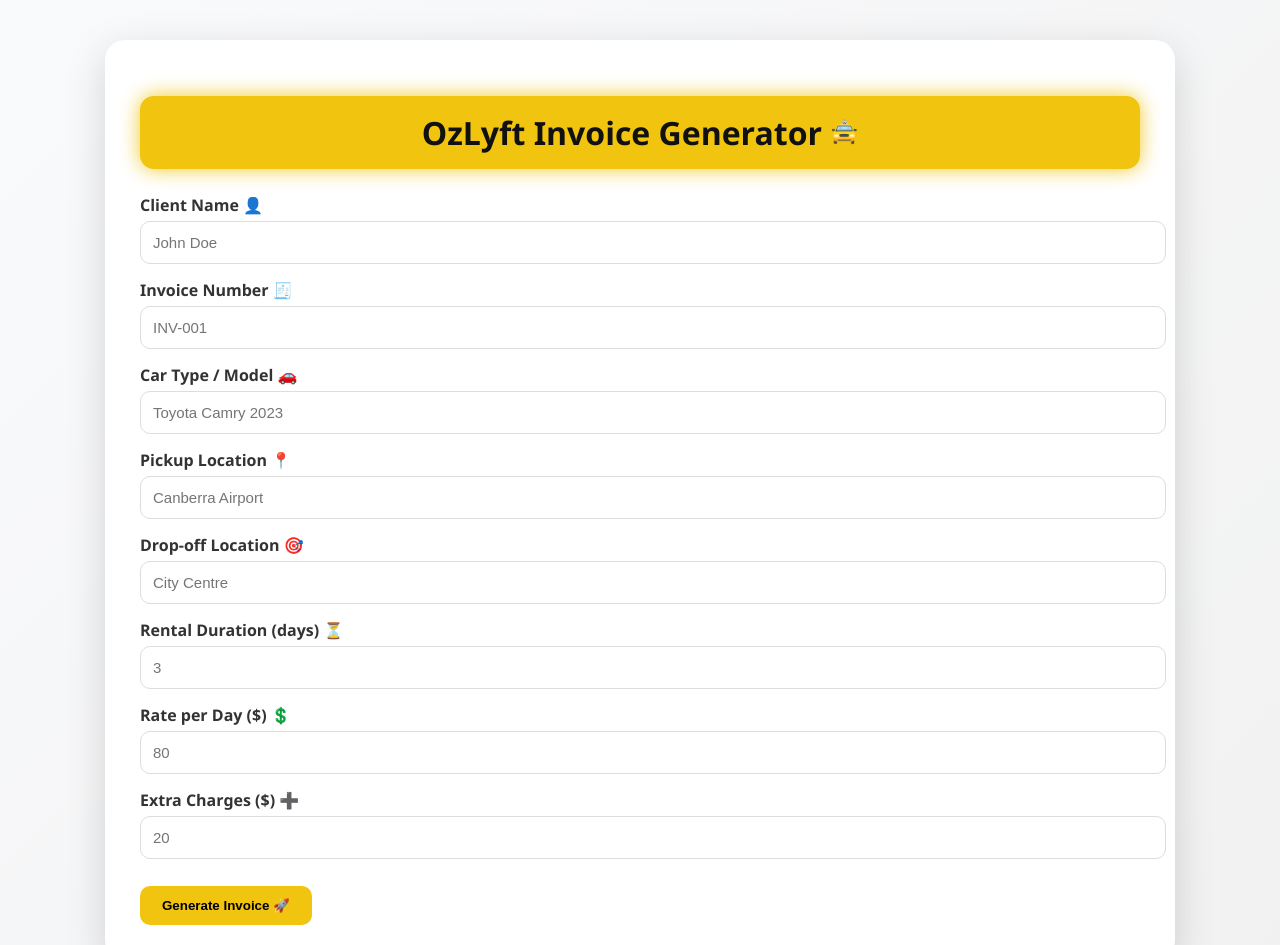
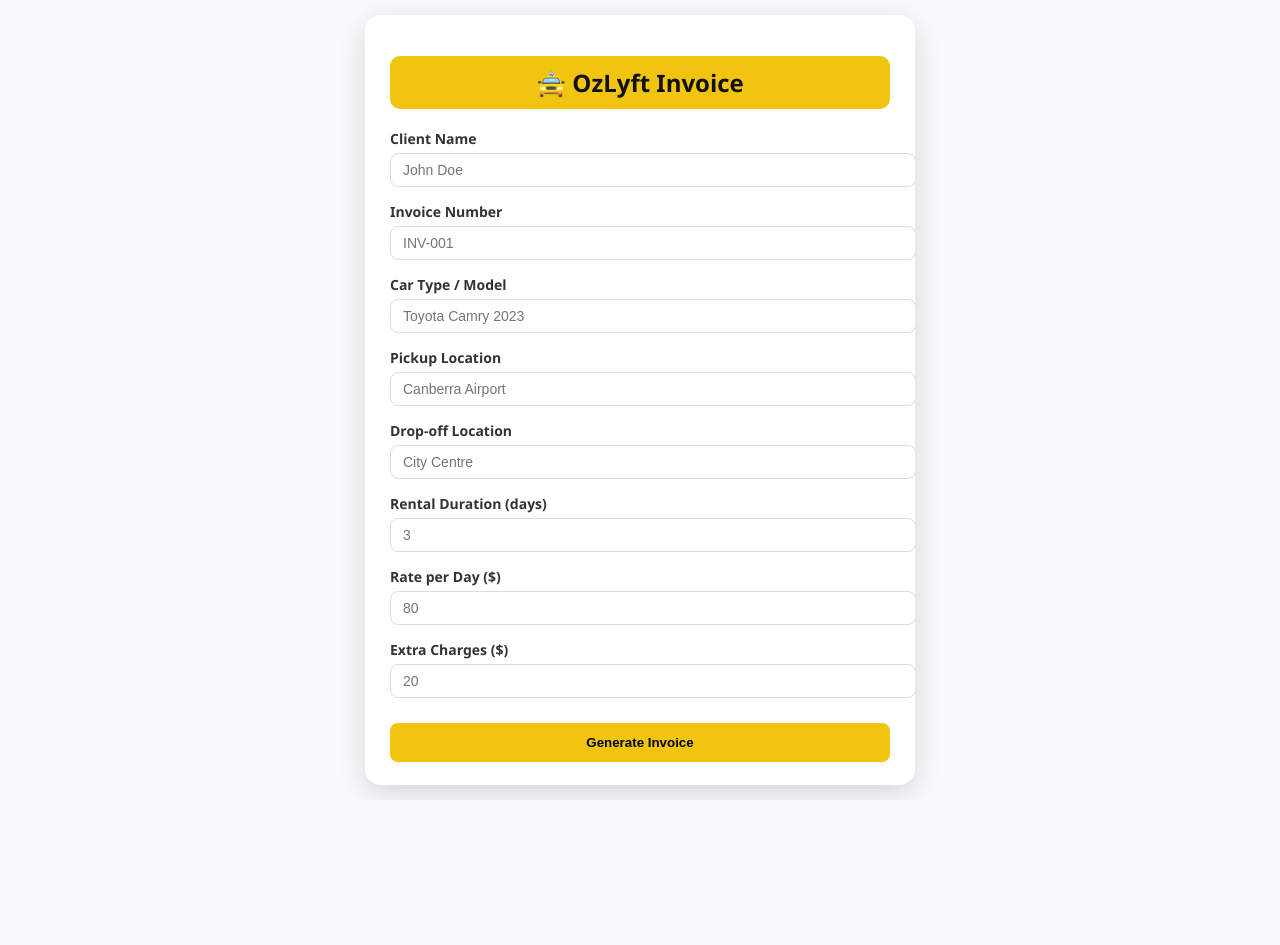
Before and after one commit to Azharelahi/statics-Deploy, a plain HTML site: page index.html in a window 1280 px wide. Shown: the top 945 px of the page. After the commit the page ends 800 px from the top, so only its background shows below. Drawn offline with Linux system fonts and the light colour scheme.

Commit message:
Card like structure

```diff
--- a/index.html
+++ b/index.html
@@ -7,119 +7,95 @@
   <style>
     body {
       font-family: 'Segoe UI', Tahoma, sans-serif;
-      background: linear-gradient(135deg, #f9fafc, #f1f1f1);
+      background: #f9fafc;
       margin: 0;
-      padding: 40px;
+      height: 100vh;
       display: flex;
       justify-content: center;
-      align-items: flex-start;
+      align-items: center;
     }
 
-    .container {
+    .card {
       background: #fff;
-      border-radius: 20px;
-      box-shadow: 0 12px 40px rgba(0,0,0,0.15);
-      padding: 35px;
-      width: 1000px;
-      max-width: 100%;
-      animation: fadeIn 0.8s ease-in-out;
+      border-radius: 16px;
+      box-shadow: 0 8px 30px rgba(0,0,0,0.15);
+      width: 95%;
+      max-width: 500px;
+      max-height: 90vh;
+      padding: 25px;
+      display: flex;
+      flex-direction: column;
+      overflow-y: auto;
+      animation: fadeIn 0.5s ease-in-out;
     }
 
     @keyframes fadeIn {
-      from {opacity: 0; transform: translateY(20px);}
+      from {opacity: 0; transform: translateY(10px);}
       to {opacity: 1; transform: translateY(0);}
     }
 
     h1 {
       text-align: center;
-      margin-bottom: 25px;
+      margin-bottom: 20px;
       color: #111;
-      font-size: 32px;
+      font-size: 24px;
       background: #f1c40f;
-      padding: 15px;
-      border-radius: 14px;
-      box-shadow: 0 5px 20px rgba(0,0,0,0.2);
-      animation: pulse 2s infinite;
+      padding: 10px;
+      border-radius: 10px;
     }
 
-    @keyframes pulse {
-      0% {box-shadow: 0 0 0px rgba(241,196,15,0.7);}
-      50% {box-shadow: 0 0 20px rgba(241,196,15,0.9);}
-      100% {box-shadow: 0 0 0px rgba(241,196,15,0.7);}
+    .form-group {
+      margin-bottom: 15px;
     }
 
-    .emoji {
-      display: inline-block;
-      font-size: 1.4rem;
-      animation: bounce 2s infinite;
+    label {
+      font-size: 14px;
+      font-weight: 600;
+      margin-bottom: 5px;
+      display: block;
+      color: #333;
     }
 
-    @keyframes bounce {
-      0%, 100% {transform: translateY(0);}
-      50% {transform: translateY(-6px);}
+    input {
+      width: 100%;
+      padding: 8px 12px;
+      border: 1px solid #ddd;
+      border-radius: 8px;
+      font-size: 14px;
     }
 
-    /* Buttons */
     .btn {
-      display: inline-block;
-      padding: 12px 22px;
-      border-radius: 10px;
+      width: 100%;
+      padding: 12px;
+      border-radius: 8px;
       background: #f1c40f;
       color: #000;
       font-weight: bold;
       border: none;
-      transition: all 0.3s ease;
+      transition: 0.3s ease;
       cursor: pointer;
-      margin-top: 12px;
+      margin-top: 10px;
     }
 
     .btn:hover {
       background: #000;
       color: #fff;
-      transform: scale(1.05);
     }
 
-    .form-group {
-      margin-bottom: 15px;
-      animation: slideIn 0.6s ease;
+    /* Invoice Preview */
+    .invoice {
+      margin-top: 20px;
+      padding: 20px;
+      border: 2px solid #eee;
+      border-radius: 12px;
+      background: #fff;
+      display: none;
+      animation: slideUp 0.4s ease;
     }
 
-    @keyframes slideIn {
-      from {opacity: 0; transform: translateX(-20px);}
-      to {opacity: 1; transform: translateX(0);}
-    }
-
-    label {
-      display: block;
-      font-weight: bold;
-      margin-bottom: 5px;
-      color: #333;
-    }
-
-    input {
-      width: 100%;
-      padding: 12px;
-      border: 1px solid #ddd;
-      border-radius: 10px;
-      font-size: 15px;
-      transition: all 0.3s;
-    }
-
-    input:focus {
-      border-color: #f1c40f;
-      box-shadow: 0 0 8px rgba(241,196,15,0.6);
-      outline: none;
-    }
-
-    /* Invoice Styles */
-    .invoice {
-      margin-top: 40px;
-      padding: 35px;
-      border-radius: 16px;
-      background: #fff;
-      display: none;
-      box-shadow: 0 10px 30px rgba(0,0,0,0.1);
-      animation: fadeIn 0.8s ease-in-out;
+    @keyframes slideUp {
+      from {opacity: 0; transform: translateY(20px);}
+      to {opacity: 1; transform: translateY(0);}
     }
 
     .invoice-header {
@@ -127,39 +103,30 @@
       justify-content: space-between;
       align-items: center;
       border-bottom: 3px solid #f1c40f;
-      padding-bottom: 15px;
-      margin-bottom: 20px;
+      padding-bottom: 10px;
+      margin-bottom: 15px;
     }
 
     .invoice-header img {
-      height: 110px;
-    }
-
-    @keyframes rotate {
-      0% {transform: rotate(0);}
-      100% {transform: rotate(360deg);}
+      height: 40px;
     }
 
     .invoice-info {
-      margin-top: 10px;
-      font-size: 15px;
-      color: #444;
-      line-height: 1.6;
+      font-size: 13px;
+      color: #555;
+      margin-bottom: 10px;
     }
 
     .invoice-table {
       width: 100%;
       border-collapse: collapse;
-      margin-top: 25px;
-      overflow: hidden;
-      border-radius: 12px;
+      font-size: 13px;
     }
 
     .invoice-table th, .invoice-table td {
       border: 1px solid #ddd;
-      padding: 14px;
+      padding: 8px;
       text-align: left;
-      font-size: 15px;
     }
 
     .invoice-table th {
@@ -169,71 +136,68 @@
 
     .total {
       text-align: right;
-      margin-top: 20px;
-      font-size: 20px;
+      margin-top: 10px;
+      font-size: 16px;
       font-weight: bold;
-      color: #111;
     }
 
     .footer {
-      margin-top: 40px;
+      margin-top: 15px;
       text-align: center;
-      font-size: 14px;
-      color: #555;
+      font-size: 12px;
+      color: #777;
       border-top: 1px solid #eee;
-      padding-top: 15px;
+      padding-top: 10px;
     }
   </style>
 </head>
 <body>
-  <div class="container">
-    <h1>OzLyft Invoice Generator <span class="emoji">🚖</span></h1>
+  <div class="card">
+    <h1>🚖 OzLyft Invoice</h1>
 
-    <!-- Invoice Form -->
     <div id="invoice-form">
       <div class="form-group">
-        <label>Client Name 👤</label>
+        <label>Client Name</label>
         <input type="text" id="clientName" placeholder="John Doe">
       </div>
       <div class="form-group">
-        <label>Invoice Number 🧾</label>
+        <label>Invoice Number</label>
         <input type="text" id="invoiceNo" placeholder="INV-001">
       </div>
       <div class="form-group">
-        <label>Car Type / Model 🚗</label>
+        <label>Car Type / Model</label>
         <input type="text" id="carType" placeholder="Toyota Camry 2023">
       </div>
       <div class="form-group">
-        <label>Pickup Location 📍</label>
+        <label>Pickup Location</label>
         <input type="text" id="pickup" placeholder="Canberra Airport">
       </div>
       <div class="form-group">
-        <label>Drop-off Location 🎯</label>
+        <label>Drop-off Location</label>
         <input type="text" id="dropoff" placeholder="City Centre">
       </div>
       <div class="form-group">
-        <label>Rental Duration (days) ⏳</label>
+        <label>Rental Duration (days)</label>
         <input type="number" id="days" placeholder="3">
       </div>
       <div class="form-group">
-        <label>Rate per Day ($) 💲</label>
+        <label>Rate per Day ($)</label>
         <input type="number" id="rate" placeholder="80">
       </div>
       <div class="form-group">
-        <label>Extra Charges ($) ➕</label>
+        <label>Extra Charges ($)</label>
         <input type="number" id="extra" placeholder="20">
       </div>
 
-      <button class="btn" onclick="generateInvoice()">Generate Invoice 🚀</button>
+      <button class="btn" onclick="generateInvoice()">Generate Invoice</button>
     </div>
 
-    <!-- Generated Invoice -->
     <div id="invoice" class="invoice">
       <div class="invoice-header">
-        <img src="pics/logo2.png" alt="OzLyft Logo">
+        <img src="https://i.ibb.co/YdF6gjP/taxi-logo.png" alt="OzLyft Logo">
         <div>
           <h2 style="margin:0; color:#111;">INVOICE</h2>
-          <p><strong>Invoice No:</strong> <span id="invoiceNoText"></span></p>
+          <p><strong>No:</strong> <span id="invoiceNoText"></span></p>
           <p><strong>Date:</strong> <span id="date"></span></p>
         </div>
       </div>
@@ -250,9 +214,9 @@
             <th>Pickup</th>
             <th>Drop-off</th>
             <th>Days</th>
-            <th>Rate/Day ($)</th>
-            <th>Extra ($)</th>
-            <th>Total ($)</th>
+            <th>Rate/Day</th>
+            <th>Extra</th>
+            <th>Total</th>
           </tr>
         </thead>
         <tbody>
@@ -269,17 +233,16 @@
       </table>
 
       <p class="total">Grand Total: $<span id="grandTotal"></span></p>
-      <button class="btn" onclick="downloadPDF()">Download Invoice 📥</button>
+      <button class="btn" onclick="downloadPDF()">📥 Download Invoice</button>
 
       <div class="footer">
-        <p>Thank you for choosing OzLyft. Safe & Reliable Rides in Canberra <span class="emoji">💛</span></p>
+        <p>Thank you for choosing OzLyft! Safe rides always 🚖✨</p>
       </div>
     </div>
   </div>
 
-  <!-- html2pdf library -->
+  <!-- html2pdf -->
   <script src="https://cdnjs.cloudflare.com/ajax/libs/html2pdf.js/0.9.2/html2pdf.bundle.min.js"></script>
-
   <script>
     function generateInvoice() {
       const clientName = document.getElementById('clientName').value;
```
